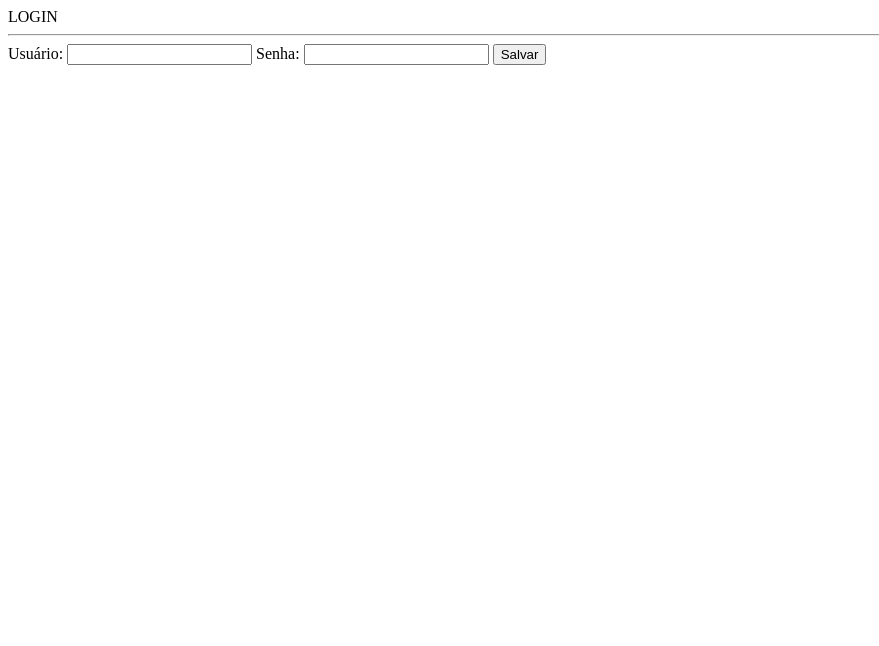
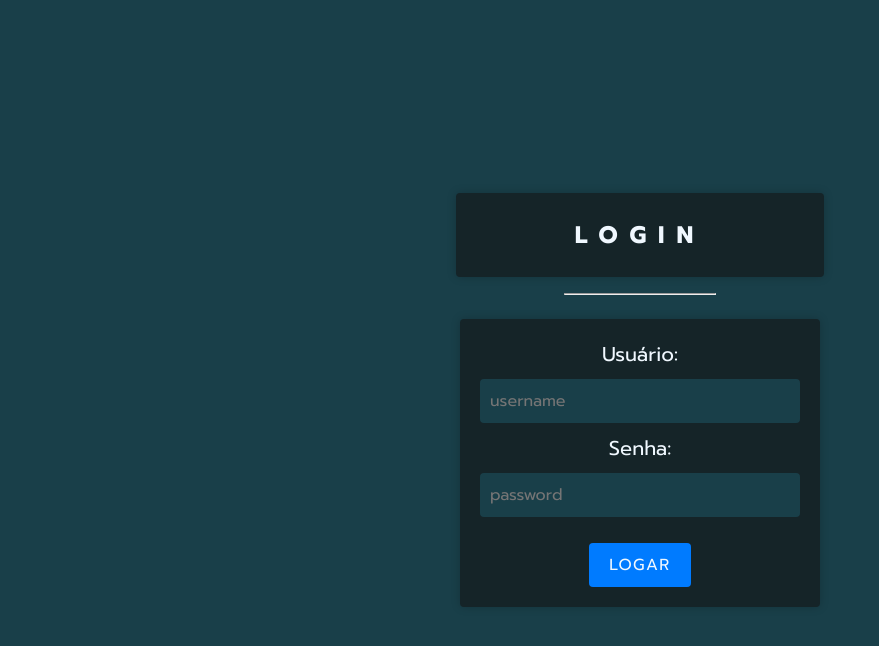
Before and after one commit to lmbdev0220/leandro-tela-login-ht, a plain HTML site: page src/index.html in a window 1280 px wide. Shown: the whole page, without its empty margins (0-879 px from the left). Drawn offline with Linux system fonts and the light colour scheme.

Commit message:
codigos finalizados

```diff
--- a/src/css/styles.css
+++ b/src/css/styles.css
@@ -0,0 +1,91 @@
+* {
+    margin: 0;
+    padding: 0;
+    font-family: 'Prompt', sans-serif;
+}
+
+body {
+    width: 100vw;
+    height: 100vh;
+    background-color: #193f49;
+    display: flex;
+    justify-content: center;
+    align-items: center;
+}
+
+main {
+    width: 50%;
+    margin: 0 auto;
+    background-color: #193f49;
+    padding: 24px;
+    display: flex;
+    flex-direction: column;
+    justify-content: center;
+    align-items: center;
+}
+
+header {
+    margin-bottom: 16px;
+    padding: 24px;
+    background-color: #152428;
+    border-radius: 4px;
+    box-shadow: 0 0 10px rgba(0, 0, 0, 0.2);
+    text-align: center;
+    width: 320px;
+}
+
+span {
+    font-size: 1.5rem;
+    font-weight: bold;
+    color: #f0f8ff;
+    letter-spacing: .75rem;
+}
+
+hr {
+    width: 150px;
+    margin-bottom: 24px;
+}
+
+form {
+    background-color: #152428;
+    padding: 20px;
+    border-radius: 4px;
+    box-shadow: 0 0 10px rgba(0, 0, 0, 0.2);
+    display: flex;
+    align-items: center;
+    justify-content: center;
+    flex-direction: column;
+}
+
+label {
+    background-color: #152428;
+    color: #f0f8ff;
+    font-size: 1.25rem;
+}
+
+input[type="text"],
+input[type="password"] {
+    color: #f0f8ff;
+    background-color: #193f49;
+    margin: 10px 0;
+    padding: 10px;
+    border-radius: 4px;
+    width: 300px;
+    font-size: 1rem;
+    border: none;
+    outline: none;
+}
+button{
+    padding: 10px 20px;
+    background-color: #007bff;
+    color: #f0f8ff;
+    border: none;
+    border-radius: 4px;
+    margin-top: 16px;
+    font-size: 1rem;
+    cursor: pointer;
+    letter-spacing: 1.5px;
+}
+button:hover{
+    background-color: #0069d9;
+}
--- a/src/index.html
+++ b/src/index.html
@@ -1,14 +1,22 @@
 <!DOCTYPE html>
 <html lang="pt-br">
+
 <head>
+    <link
+        href="https://fonts.googleapis.com/css2?family=Dancing+Script:wght@500;600;700&family=Prompt:wght@400;700&display=swap"
+        rel="stylesheet">
+    <link rel="stylesheet" href="/src/css/styles.css">
     <meta charset="UTF-8">
     <meta http-equiv="X-UA-Compatible" content="IE=edge">
     <meta name="viewport" content="width=device-width, initial-scale=1.0">
-    <link rel="stylesheet" href="/src/css/styles.css">
+    <link rel="preconnect" href="https://fonts.googleapis.com">
+    <link rel="preconnect" href="https://fonts.gstatic.com" crossorigin>
     <title>🔑Login</title>
 </head>
+
 <body>
     <main>
+        <section id="info" class="info"></section>
         <header>
             <span>LOGIN</span>
         </header>
@@ -16,13 +24,14 @@
         <section>
             <form>
                 <label>Usuário:</label>
-                <input type="text">
+                <input type="text" placeholder="username">
                 <label>Senha:</label>
-                <input type="password">
-                <button type="button" onclick="salvar()">Salvar</button>
+                <input type="password" placeholder="password">
+                <button type="button" onclick="buscarInformacoesGitHub()">LOGAR</button>
             </form>
         </section>
     </main>
     <script src="/src/js/script.js"></script>
 </body>
+
 </html>
--- a/src/js/script.js
+++ b/src/js/script.js
@@ -0,0 +1,11 @@
+function buscarInformacoesGitHub(){
+    fetch("https://api.github.com/users/lmbdev0220")
+    .then(response => response.json())
+    .then(data => exibirDadosNaTela(data))
+}
+
+function exibirDadosNaTela(data){
+    document.getElementById("info").innerHTML = `
+    <p>${data.name}</p>
+    `
+}
```
